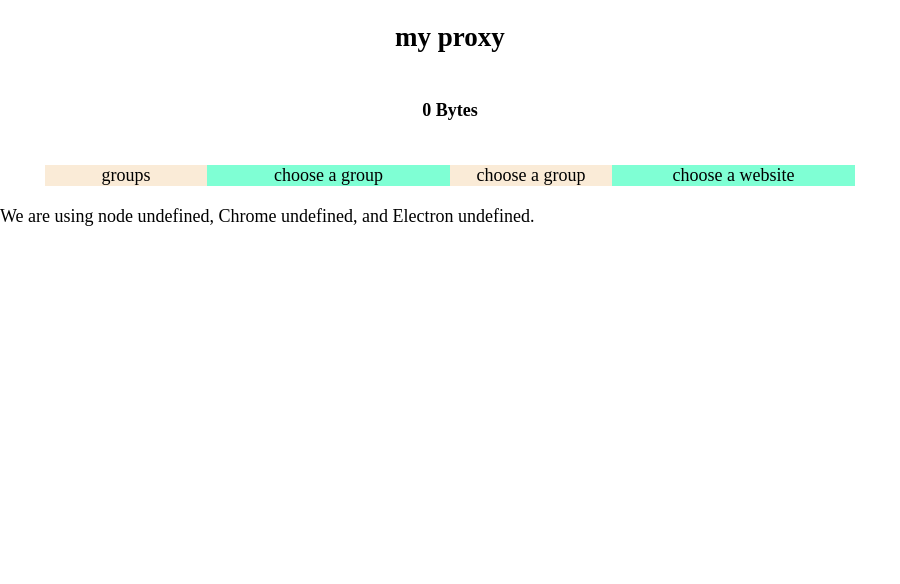
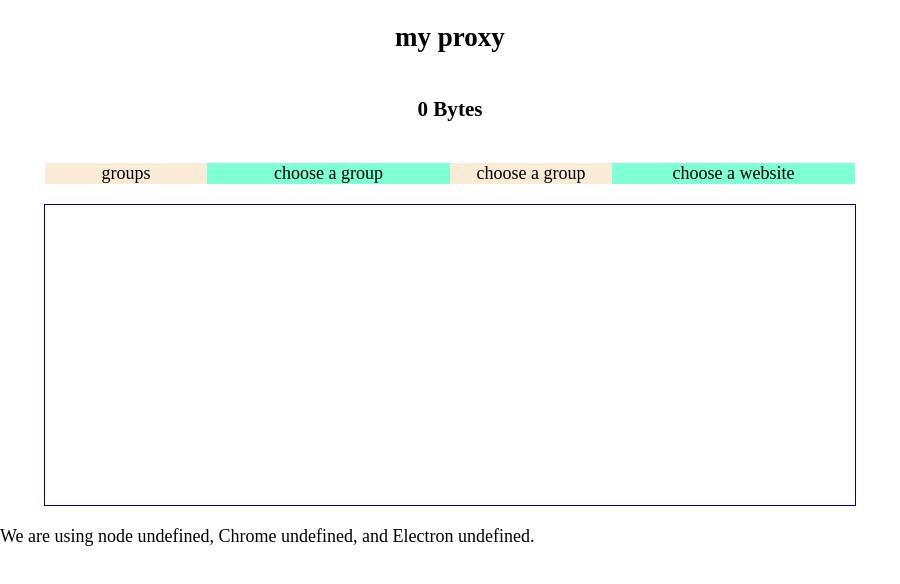
Before and after one commit to sghgh1996/simpleProxy, an Electron app: page index.html in a window 900 px wide. Drawn offline with nearby package versions, Linux system fonts and the light colour scheme; no server answers.

Commit message:
added log part and compeleted ui

```diff
--- a/index.css
+++ b/index.css
@@ -58,3 +58,8 @@ li {
 .btnAdd{
     background-color: blue;
 }
+[data-div="log-data"]{
+    height: 300px;
+    overflow-y: scroll;
+    border: 1px solid darkblue;
+}
--- a/index.html
+++ b/index.html
@@ -8,7 +8,7 @@
 <body>
 <h2 style="text-align: center">my proxy</h2>
 <div class="section" data-div="total-data">
-    <h4 style="text-align: center">0 Bytes</h4>
+    <h3 style="text-align: center">0 Bytes</h3>
 </div>
 <div class="section">
     <div class="column" data-div="groups-div">
@@ -24,6 +24,9 @@
         choose a website
     </div>
 </div>
+<div class="section" data-div="log-data">
+
+</div>
 <div>
 We are using node <script>document.write(process.versions.node)</script>,
 Chrome <script>document.write(process.versions.chrome)</script>,
@@ -37,7 +40,8 @@ and Electron <script>document.write(process.versions.electron)</script>.
         var websitesDiv = $('div[data-div="websites-div"]');
         var websiteDiv = $('div[data-div="website-div"]');
         var groupDiv = $('div[data-div="group-div"]');
-        var totalDataPart = $('div[data-div="total-data"] h4');
+        var totalDataPart = $('div[data-div="total-data"] h3');
+        var logPart = $('div[data-div="log-data"]');
 
         setInterval(function () {
             $.ajax({
@@ -52,6 +56,20 @@ and Electron <script>document.write(process.versions.electron)</script>.
                 }
             });
         },1000);
+
+        setInterval(function () {
+            $.ajax({
+                url: 'http://127.0.0.1:8080/get_request_log',
+                type: "get",
+                contentType: "application/json",
+                success: function (response){
+                    logPart.text(response);
+                },
+                error: function (error) {
+                    alert(JSON.stringify(error));
+                }
+            });
+        },500);
 
         getAllGroups();
         // Get all groups.
```
Also changed, not shown: express/index.js (+5 -67 lines), main.js (+25 -2 lines).
